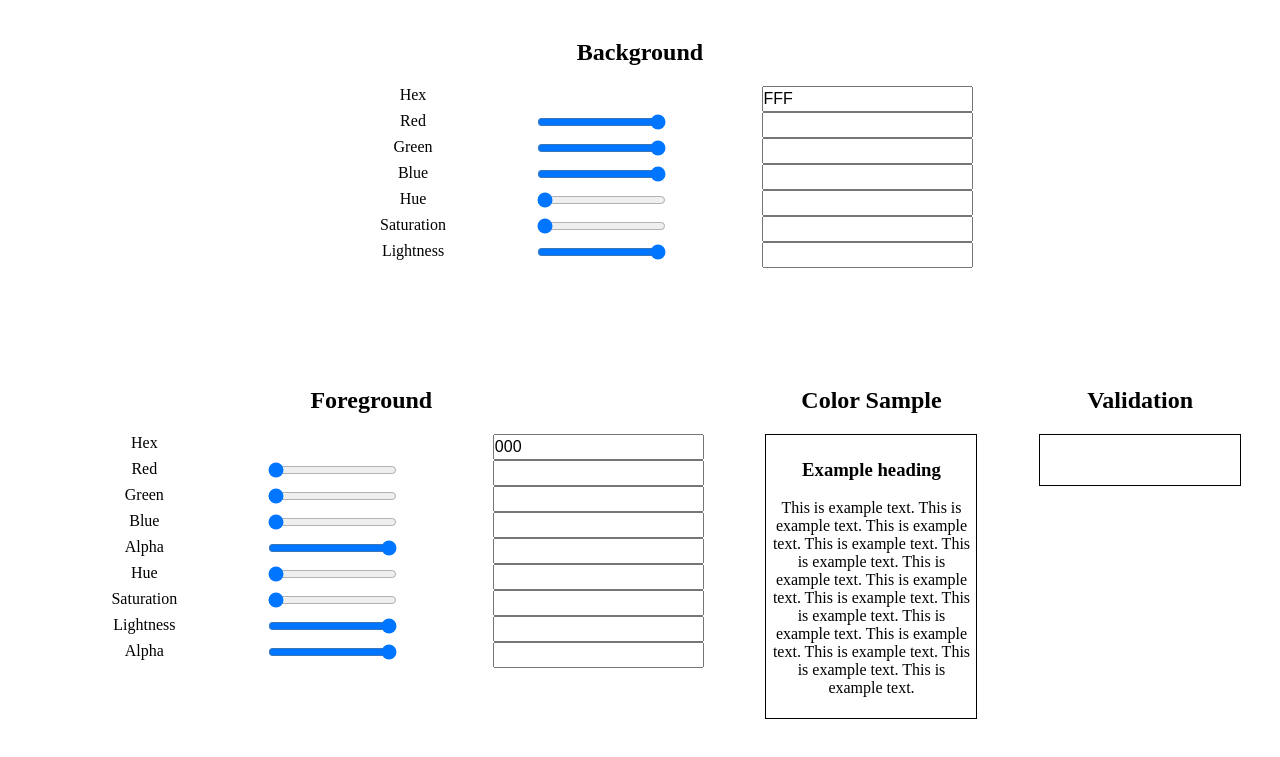
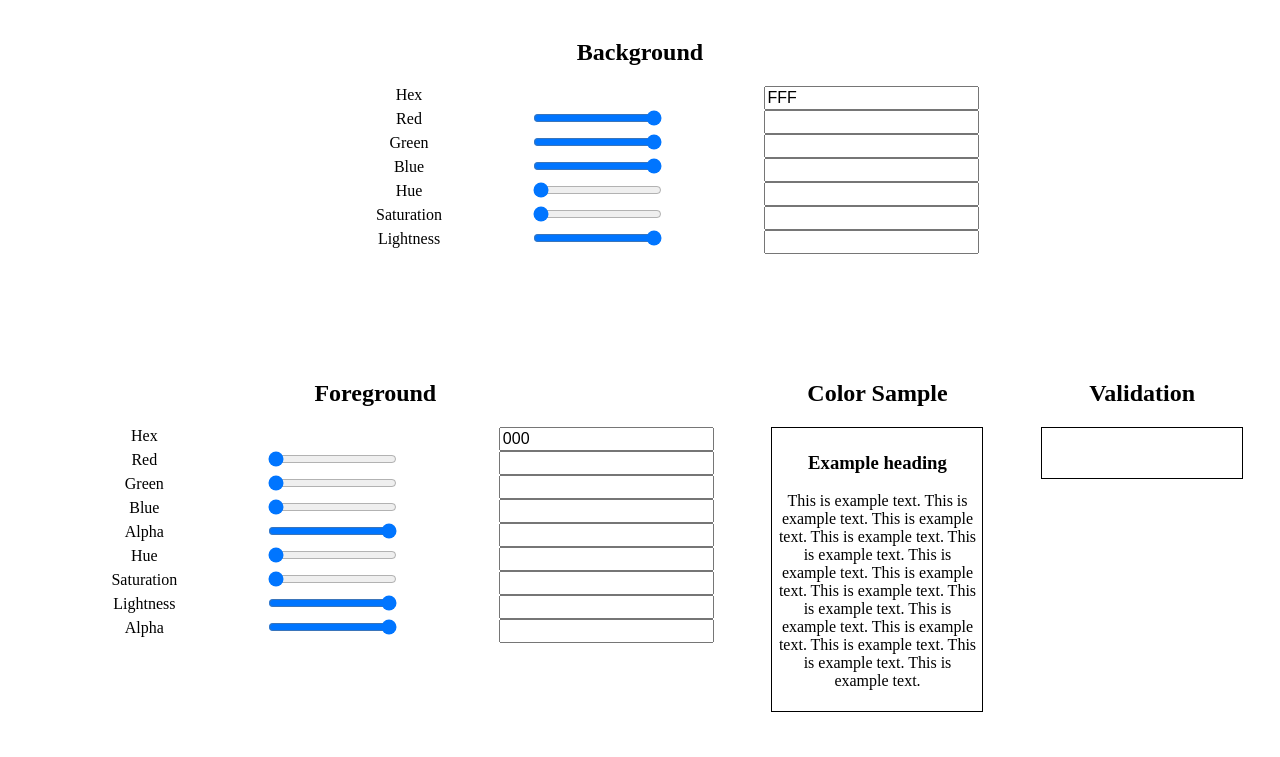
Before and after one commit to cjhanrahan/CSS-Color-Utility, a website: page dev/index.html in a window 1280 px wide. Shown: the part 61-818 px from the top of the page. Drawn offline with Linux system fonts and the light colour scheme.

Commit message:
Cleaned up HTML to reflect new layering system, added getValue function to ColorState

```diff
--- a/dev/css/style.css
+++ b/dev/css/style.css
@@ -16,12 +16,17 @@ input[type="text"] {
 
 label {
   display: block;
+}
+
+.colorValue {
   column-count: 3;
 }
 
-label input {
+
+
+input {
   display: block;
-  padding: 2px 0px;
+  margin: 2px 0px;
   break-inside: avoid;
 }
 
--- a/dev/index.html
+++ b/dev/index.html
@@ -10,107 +10,123 @@
     <h1>CSS Color Utility</h1>
 
     <div class="appContainer">
-      <div class="background" data-css-property="backgroundColor">
+      <div class="cssProperty" data-css-property="backgroundColor">
 
         <h2>Background</h2>
 
         <div class="inputSystem" data-input-system="hex">
-          <label> Hex
+          <div class ="colorValue" data-value-type="hex">
+            <label> Hex </label>
             <div role="spacer"></div>
             <input type="text" value="FFF" maxlength="6" data-color-property="hex"/>
-          </label>
+          </div>
         </div>
 
 
         <div class="inputSystem" data-input-system="rgb">
-          <label> Red
+          <div class = "colorValue" data-value-type="red">
+            <label> Red </label>
             <input type="range" min="0" max="255" step="1" value="255" />
             <input type="text" />
-          </label>
+          </div>
 
-          <label> Green
+          <div class= "colorValue" data-value-type="green">
+            <label> Green </label>
             <input type="range" min="0" max="255" step="1" value="255" />
             <input type="text" />
-          </label>
+          </div>
 
-          <label> Blue
+          <div class="colorValue" data-value-type="blue">
+            <label> Blue </label>
             <input type="range" min="0" max="255" step="1" value="255" />
             <input type="text" />
-          </label>
+          </div>
         </div>
 
         <div class="inputSystem" data-input-system="hsl">
-          <label> Hue
+          <div class="colorValue" data-value-type="hue">
+            <label> Hue </label>
             <input type="range" min="0" max="359" step="1" value="0" data-symbol="\u00b0"/>
             <input type="text" />
-          </label>
+          </div>
 
-          <label> Saturation
+          <div class="colorValue" data-value-type="saturation">
+            <label> Saturation </label>
             <input type="range" min="0" max="100" step="1" value="0" data-symbol="%"/>
             <input type="text" />
-          </label>
+          </div>
 
-          <label> Lightness
+          <div class="colorValue" data-value-type="lightness">
+            <label> Lightness
             <input type="range" min="0" max="100" step="1" value="100" data-symbol="%"/>
             <input type="text" />
-          </label>
+          </div>
         </div>
 
       </div>
 
-      <div class="foreground" data-css-property="color">
+      <div class="cssProperty" data-css-property="color">
 
         <h2>Foreground</h2>
 
         <div class="inputSystem" data-input-system="hex">
-          <label> Hex
+          <div class="colorValue" data-value-type="hex">
+            <label> Hex </label>
             <div role="spacer"></div>
             <input type="text" value="000" maxlength="6" data-color-property="hex"/>
-          </label>
+          </div>
         </div>
 
-        <div class="inputSystem" data-input-system="rgb">
-          <label> Red
+        <div class="inputSystem" data-input-system="rgba">
+          <div class="colorValue" data-value-type="red">
+            <label> Red </label>
             <input type="range" min="0" max="255" step="1" value="0" />
             <input type="text" />
-          </label>
+          </div>
 
-          <label> Green
+          <div class="colorValue" data-value-type="green">
+            <label> Green </label>
             <input type="range" min="0" max="255" step="1" value="0" />
             <input type="text" />
-          </label>
+          </div>
 
-          <label> Blue
+          <div class="colorValue" data-value-type="blue">
+            <label> Blue </label>
             <input type="range" min="0" max="255" step="1" value="0" />
             <input type="text" />
-          </label>
+          </div>
 
-          <label> Alpha
+          <div class="colorValue" data-value-type="alpha">
+            <label> Alpha </label>
             <input type="range" min="0" max="1" step="0.01" value="100"/>
             <input type="text" />
-          </label>
+          </div>
         </div>
 
-        <div class="inputSystem" data-input-system="hsl">
-          <label> Hue
+        <div class="inputSystem" data-input-system="hsla">
+          <div class="colorValue" data-value-type="hue">
+            <label> Hue </label>
             <input type="range" min="0" max="359" step="1" value="0" data-symbol="\u00b0"/>
             <input type="text" />
-          </label>
+          </div>
 
-          <label> Saturation
+          <div class="colorValue" data-value-type="saturation">
+            <label> Saturation
             <input type="range" min="0" max="100" step="1" value="0" data-symbol="%"/>
             <input type="text" />
-          </label>
+          </div>
 
-          <label> Lightness
+          <div class="colorValue" data-value-type="lightness">
+            <label> Lightness </label>
             <input type="range" min="0" max="100" step="1" value="100" data-symbol="%"/>
             <input type="text" />
-          </label>
+          </div>
 
-          <label> Alpha
+          <div class="colorValue" data-value-type="alpha">
+            <label> Alpha </label>
             <input type="range" min="0" max="1" step="0.01" value="100"/>
             <input type="text" />
-            </label>
+          </div>
         </div>
 
 
```
Also changed, not shown: dev/scripts/colorstate.js (+8 -1 lines).
